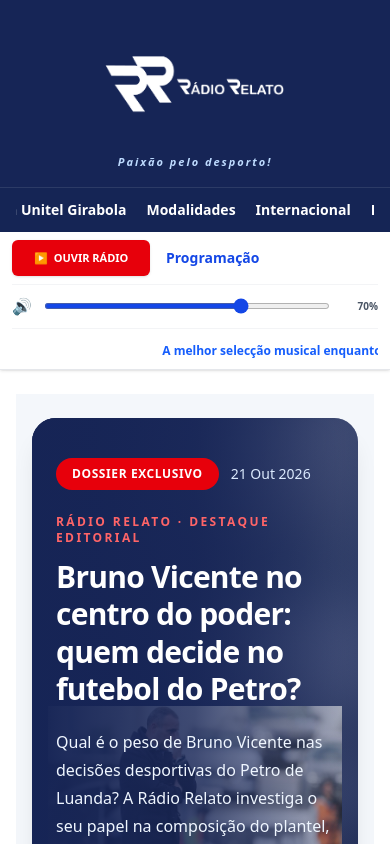
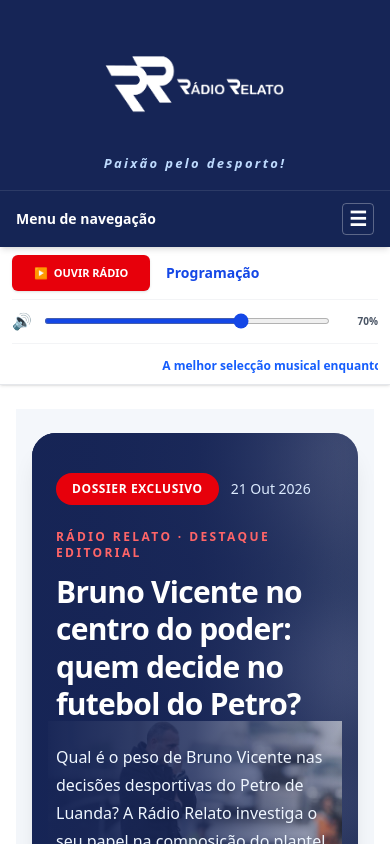
Before and after one commit to Radiorelato83/radiorelato, a Next.js app: page / in a window 390 px wide. Shown: the top 844 px of the page. Built offline with nearby package versions, Linux system fonts and the light colour scheme.

Commit message:
Melhora menu de navegacao em dispositivos moveis

```diff
--- a/components/Header.tsx
+++ b/components/Header.tsx
@@ -1,16 +1,35 @@
+
+
+"use client";
 
 import Image from "next/image";
 import Link from "next/link";
+import { useState } from "react";
+
+const menuItems = [
+  { label: "Início", href: "/" },
+  { label: "Notícias", href: "/noticias" },
+  { label: "Programas", href: "/programas", id: "menu-programas" },
+  { label: "Liga Unitel Girabola", href: "/girabola" },
+  { label: "Modalidades", href: "/modalidades" },
+  { label: "Internacional", href: "/internacional" },
+  { label: "Podcasts", href: "/podcasts" },
+  { label: "Quem Somos", href: "/quem-somos", id: "menu-quem-somos" },
+  { label: "Contactos", href: "/contactos", id: "menu-contactos" },
+];
 
 export default function Header() {
+  const [mobileMenuOpen, setMobileMenuOpen] = useState(false);
+
   return (
-    <header className="w-full bg-blue-950 text-white shadow-md">
+    <header className="relative z-[60] w-full bg-blue-950 text-white shadow-md">
       {/* IDENTIDADE DA RÁDIO */}
       <div className="flex flex-col items-center justify-center px-4 py-4 md:py-5">
         <Link
           href="/"
           className="group flex flex-col items-center"
           aria-label="Rádio Relato - Página inicial"
+          onClick={() => setMobileMenuOpen(false)}
         >
           <Image
             src="/logo-radio-relato.png"
@@ -21,7 +40,7 @@
             className="h-auto w-[190px] transition-transform duration-300 group-hover:scale-[1.02] md:w-[220px]"
           />
 
-          <span className="mt-1 text-center text-[11px] font-semibold italic tracking-[0.18em] text-blue-200 md:text-xs">
+          <span className="mt-1 text-center text-[13px] font-semibold italic tracking-[0.18em] text-blue-200 md:text-xs">
             Paixão pelo desporto!
           </span>
         </Link>
@@ -33,86 +52,54 @@
           className="mx-auto max-w-[1600px] px-4 lg:px-8"
           aria-label="Navegação principal"
         >
-          <div
-            className="
-              flex
-              items-center
-              justify-center
-              gap-5
-              overflow-x-auto
-              whitespace-nowrap
-              py-3
-              text-sm
-              font-bold
-              md:gap-7
-              md:text-base
-            "
-          >
-            <Link
-              href="/"
-              className="shrink-0 transition-colors duration-200 hover:text-blue-300"
+          {/* COMPUTADOR */}
+          <div className="hidden items-center justify-center gap-5 whitespace-nowrap py-3 text-sm font-bold md:flex md:gap-6 md:text-base lg:gap-7">
+            {menuItems.map((item) => (
+              <Link
+                key={item.href}
+                href={item.href}
+                id={item.id}
+                className="shrink-0 transition-colors duration-200 hover:text-blue-300"
+              >
+                {item.label}
+              </Link>
+            ))}
+          </div>
+
+          {/* TELEMÓVEL */}
+          <div className="md:hidden">
+            <button
+              type="button"
+              aria-expanded={mobileMenuOpen}
+              aria-controls="mobile-navigation"
+              onClick={() => setMobileMenuOpen((open) => !open)}
+              className="flex min-h-12 w-full items-center justify-between py-3 text-sm font-bold"
             >
-              Início
-            </Link>
+              <span>{mobileMenuOpen ? "Fechar menu" : "Menu de navegação"}</span>
 
-            <Link
-              href="/noticias"
-              className="shrink-0 transition-colors duration-200 hover:text-blue-300"
-            >
-              Notícias
-            </Link>
+              <span className="flex h-8 w-8 items-center justify-center rounded border border-white/30 text-xl">
+                {mobileMenuOpen ? "×" : "☰"}
+              </span>
+            </button>
 
-            <Link
-              href="/programas"
-              id="menu-programas"
-              className="shrink-0 transition-colors duration-200 hover:text-blue-300"
-            >
-              Programas
-            </Link>
-
-            <Link
-              href="/girabola"
-              className="shrink-0 transition-colors duration-200 hover:text-blue-300"
-            >
-              Liga Unitel Girabola
-            </Link>
-
-            <Link
-              href="/modalidades"
-              className="shrink-0 transition-colors duration-200 hover:text-blue-300"
-            >
-              Modalidades
-            </Link>
-
-            <Link
-              href="/internacional"
-              className="shrink-0 transition-colors duration-200 hover:text-blue-300"
-            >
-              Internacional
-            </Link>
-
-            <Link
-              href="/podcasts"
-              className="shrink-0 transition-colors duration-200 hover:text-blue-300"
-            >
-              Podcasts
-            </Link>
-
-            <Link
-              href="/quem-somos"
-              id="menu-quem-somos"
-              className="shrink-0 transition-colors duration-200 hover:text-blue-300"
-            >
-              Quem Somos
-            </Link>
-
-            <Link
-              href="/contactos"
-              id="menu-contactos"
-              className="shrink-0 transition-colors duration-200 hover:text-blue-300"
-            >
-              Contactos
-            </Link>
+            {mobileMenuOpen && (
+              <div
+                id="mobile-navigation"
+                className="border-t border-white/15 pb-2"
+              >
+                {menuItems.map((item) => (
+                  <Link
+                    key={item.href}
+                    href={item.href}
+                    id={item.id}
+                    onClick={() => setMobileMenuOpen(false)}
+                    className="flex min-h-11 w-full items-center border-b border-white/10 px-3 py-3 text-sm font-semibold transition-colors hover:bg-white/10 hover:text-blue-200"
+                  >
+                    {item.label}
+                  </Link>
+                ))}
+              </div>
+            )}
           </div>
         </nav>
       </div>
```
